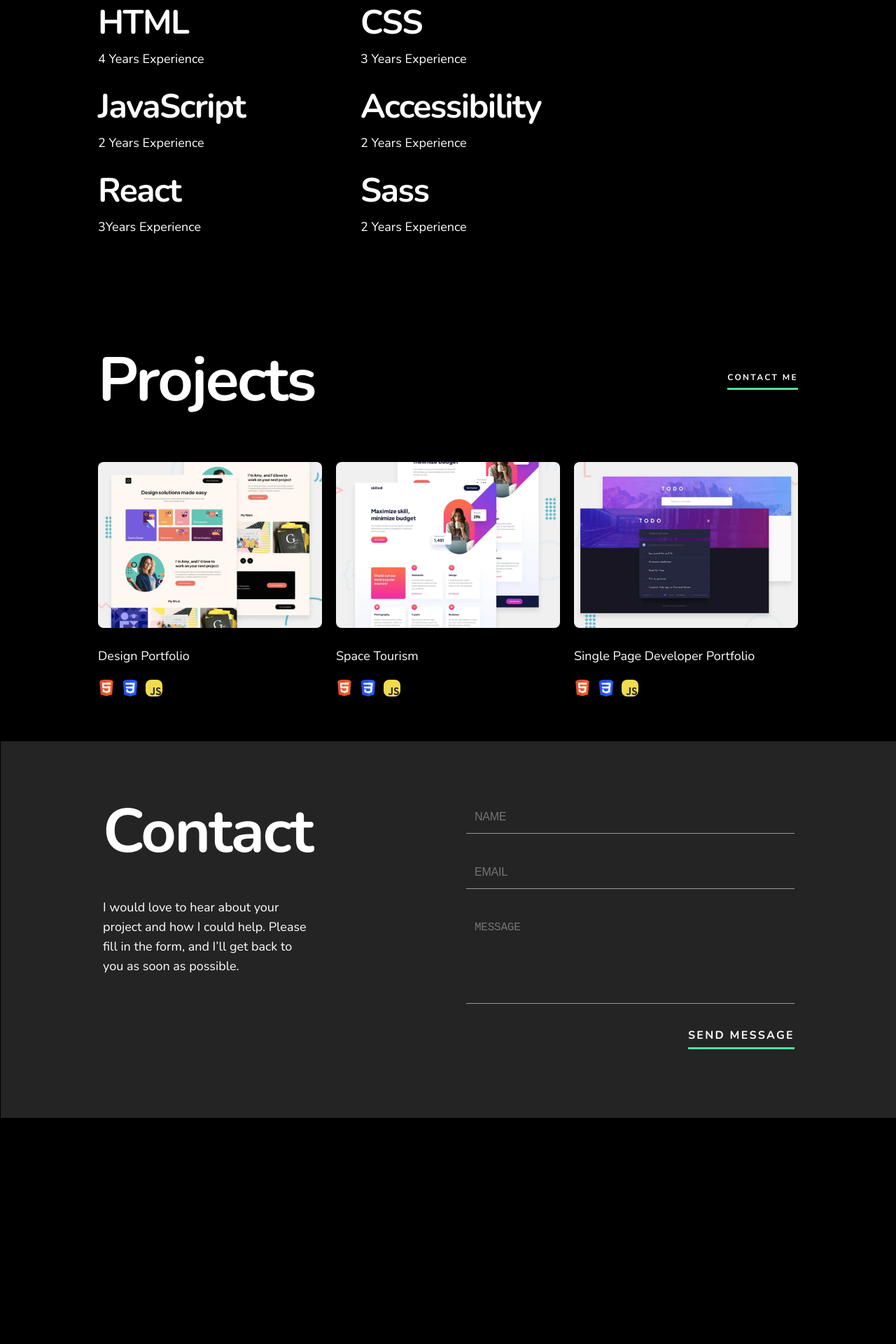
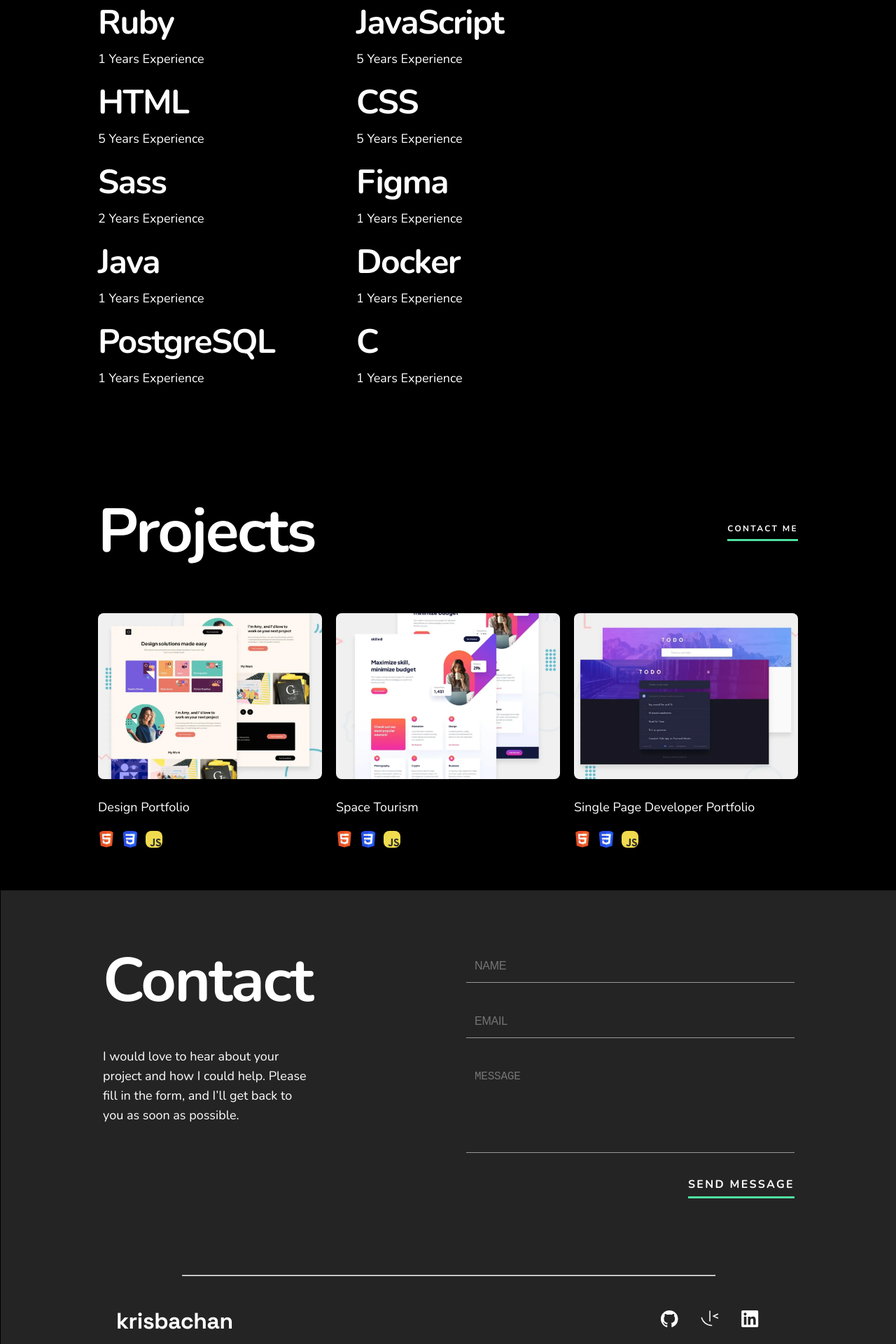
Before and after one commit to k2pbac/portfolio, a React (Create React App) app: page / in a window 1280 px wide. Shown: the part 920-2840 px from the top of the page at 70% size. Before the commit the page ends 2517 px from the top, so only its background shows below. Built offline with nearby package versions, Linux system fonts and the light colour scheme.

Commit message:
finish contact

```diff
--- a/src/Item.jsx
+++ b/src/Item.jsx
@@ -1,8 +1,8 @@
-export default function Item({ title, experience }) {
-    return (
-        <>
-            <p className='heading-lg nunita-bold '>{title}</p>
-            <span className='text-md'>{experience}</span>
-        </>
-    );
+export default function Item({ title, experience, index }) {
+  return (
+    <li key={index}>
+      <p className="heading-lg nunita-bold ">{title}</p>
+      <span className="text-md">{experience}</span>
+    </li>
+  );
 }
--- a/src/components/Contact.css
+++ b/src/components/Contact.css
@@ -8,9 +8,15 @@
     position: absolute;
     bottom: 0;
     left: -139px;
-    padding-bottom:89px;
-    display: flex;
-    justify-content: center;
+
+    hr {
+        max-width: 80%;
+        margin-top: 100px;
+    }
+    .contact-container {
+        display: flex;
+        justify-content: center;
+    }
 
     .contact-form {
         display: flex;
--- a/src/components/Contact.jsx
+++ b/src/components/Contact.jsx
@@ -1,8 +1,9 @@
 import "./Contact.css";
-
+import Nav from "./Nav";
 export default function Contact() {
   return (
     <div className="contact">
+      <div className="contact-container">
         <div className="contact-description">
           <h2 className="heading-xl nunita-bold">Contact</h2>
           <p className="text-md nunita-medium">
@@ -38,5 +39,8 @@ export default function Contact() {
           </a>
         </div>
       </div>
+      <hr></hr>
+      <Nav />
+    </div>
   );
 }
--- a/src/components/ItemList.css
+++ b/src/components/ItemList.css
@@ -6,7 +6,7 @@
         list-style: none;
         display: flex;
         flex-wrap: wrap;
-        gap: 30px;
+        gap: 24px;
         padding-left: 0;
 
         li {
--- a/src/components/ItemList.jsx
+++ b/src/components/ItemList.jsx
@@ -1,28 +1,26 @@
-import './ItemList.css';
-import Item from '../Item';
+import "./ItemList.css";
+import Item from "../Item";
 
 export default function ItemList() {
+  const items = [
+    { title: "Ruby", experience: "1 Years Experience" },
+    { title: "JavaScript", experience: "5 Years Experience" },
+    { title: "HTML", experience: "5 Years Experience" },
+    { title: "CSS", experience: "5 Years Experience" },
+    { title: "Sass", experience: "2 Years Experience" },
+    { title: "Figma", experience: "1 Years Experience" },
+    { title: "Java", experience: "1 Years Experience" },
+    { title: "Docker", experience: "1 Years Experience" },
+    { title: "PostgreSQL", experience: "1 Years Experience" },
+    { title: "C", experience: "1 Years Experience" },
+  ];
+
   return (
     <div className="item-list">
       <ul>
-                <li >
-                    <Item title="HTML" experience="4 Years Experience" />
-                </li>
-                <li>
-                    <Item title="CSS" experience="3 Years Experience" />
-                </li>
-                <li>
-                    <Item title="JavaScript" experience="2 Years Experience" />
-                </li>
-                <li>
-                    <Item title="Accessibility" experience="2 Years Experience" />
-                </li>
-                <li>
-                    <Item title="React" experience="3Years Experience" />
-                </li>
-                <li>
-                    <Item title="Sass" experience="2 Years Experience" />
-                </li>
+        {items.map((item, index) => (
+          <Item key={index} title={item.title} experience={item.experience} />
+        ))}
       </ul>
     </div>
   );
--- a/src/components/Nav.css
+++ b/src/components/Nav.css
@@ -21,3 +21,7 @@ nav {
     line-height: 32px;
     letter-spacing: -0.44px;
 }
+
+.contact nav {
+    padding-bottom: 30px !important;
+}
--- a/src/components/Projects.css
+++ b/src/components/Projects.css
@@ -1,5 +1,5 @@
 .projects {
-    padding-bottom: 580px;
+    padding-bottom: 700px;
     .projects-header {
         display: flex;
         justify-content: space-between;
```
Also changed, not shown: src/components/Projects.jsx (+13 -7 lines). Lines whose indentation alone changed are shown as unchanged.
